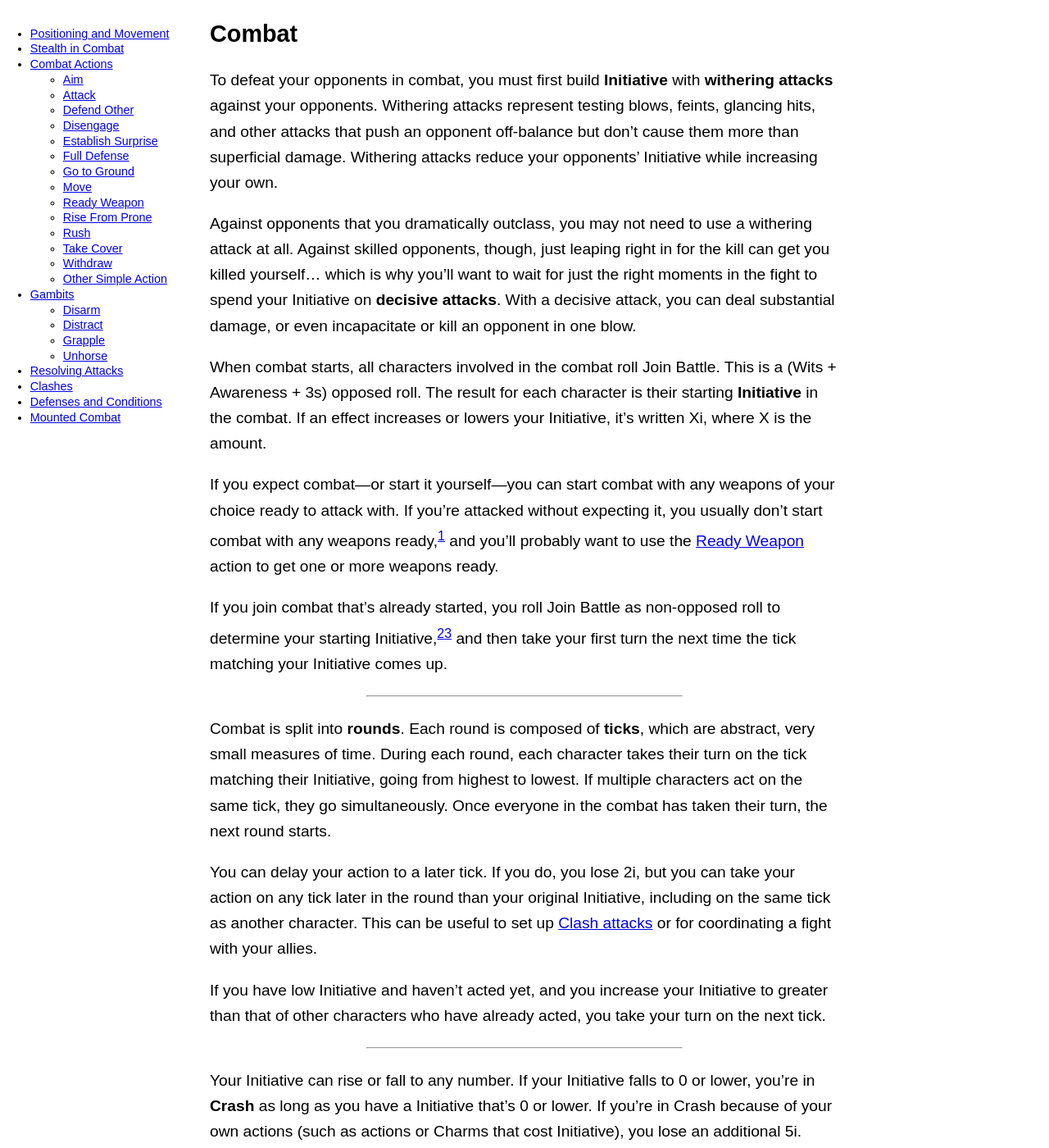
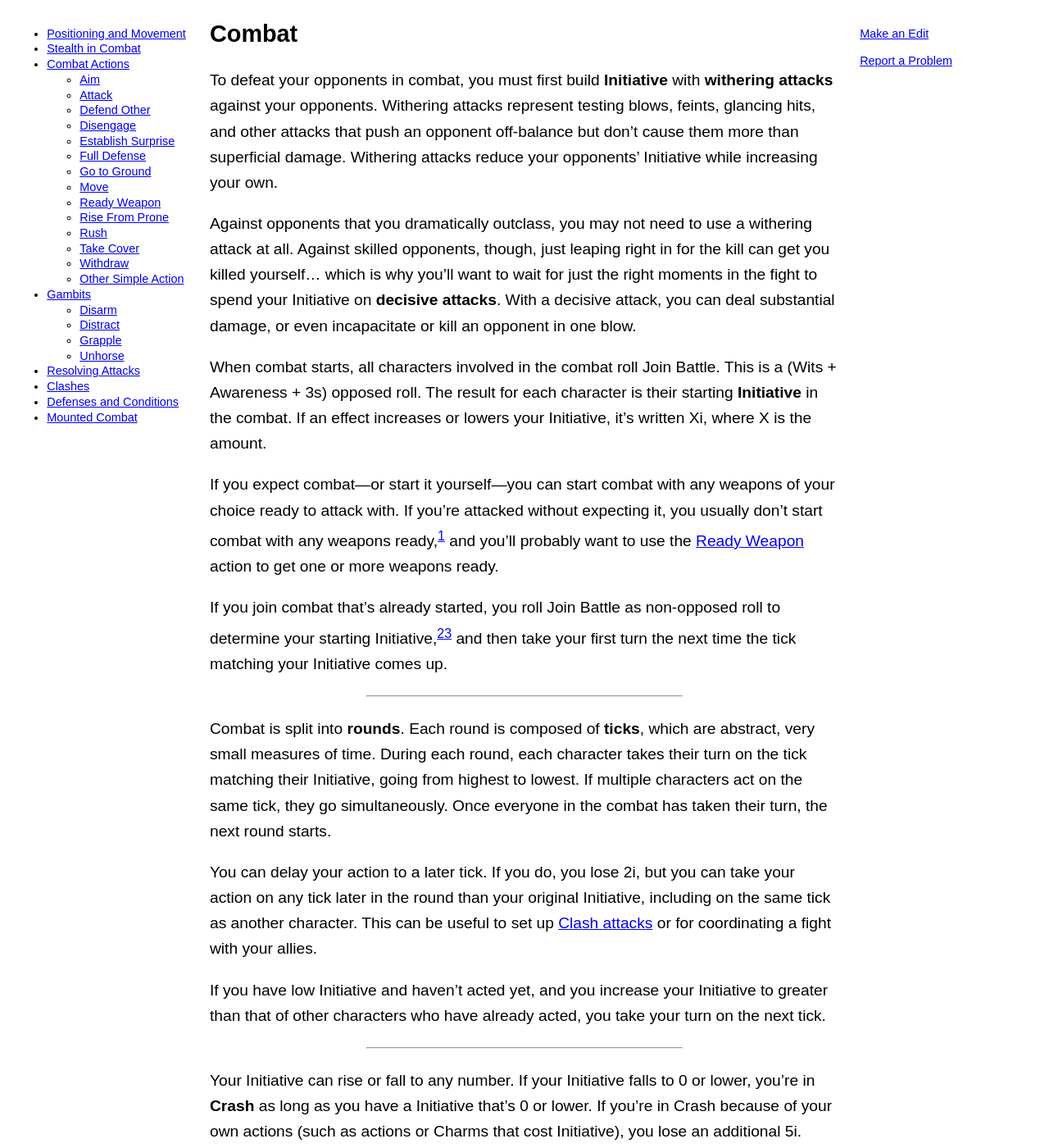
Before and after one commit to lost-egg/lost-egg.github.io, a Jekyll site: the page built from combat.md, in a window 1280 px wide and 1400 px high. Shown: the whole window at 82% size. Built offline with Jekyll 4.4.1, drawn with Linux system fonts in a browser that asks for light colours; formulas are drawn with MathJax 3.

Commit message:
Add Github links

```diff
--- a/_config.yml
+++ b/_config.yml
@@ -1,5 +1,10 @@
 # Site settings
 title: Lost Egg
+
+# These are overridden by Github. They're here for local rendering
+github:
+  repository_url: https://github.com/lost-egg/lost-egg.github.io
+  issues_url: https://github.com/lost-egg/lost-egg.github.io/issues
 
 exclude:
   - CNAME
--- a/_layouts/default.html
+++ b/_layouts/default.html
@@ -17,6 +17,11 @@
           </h1>
         </header>
 
+        <aside id="github-links">
+          <p><a href="{{ site.github.repository_url }}/edit/master/{{ page.path }}">Make an Edit</a></p>
+          <p><a href="{{ site.github.issues_url }}/new">Report a Problem</a></p>
+        </aside>
+
         {{ content }}
     </article>
 
--- a/css/style.css
+++ b/css/style.css
@@ -15,13 +15,21 @@ hr {
 }
 
 @media screen and (min-width: 80em) {
-    #markdown-toc {
-        float: left;
-        margin-left: -18em;
+    #markdown-toc, #github-links {
         font-size: 75%;
         position: fixed;
         top: 1.2em;
         line-height: 1.3em;
+    }
+
+    #markdown-toc {
+        float: left;
+        left: 1.2em;
+    }
+
+    #github-links {
+        float: right;
+        right: 8.2em;
     }
 }
 
```
